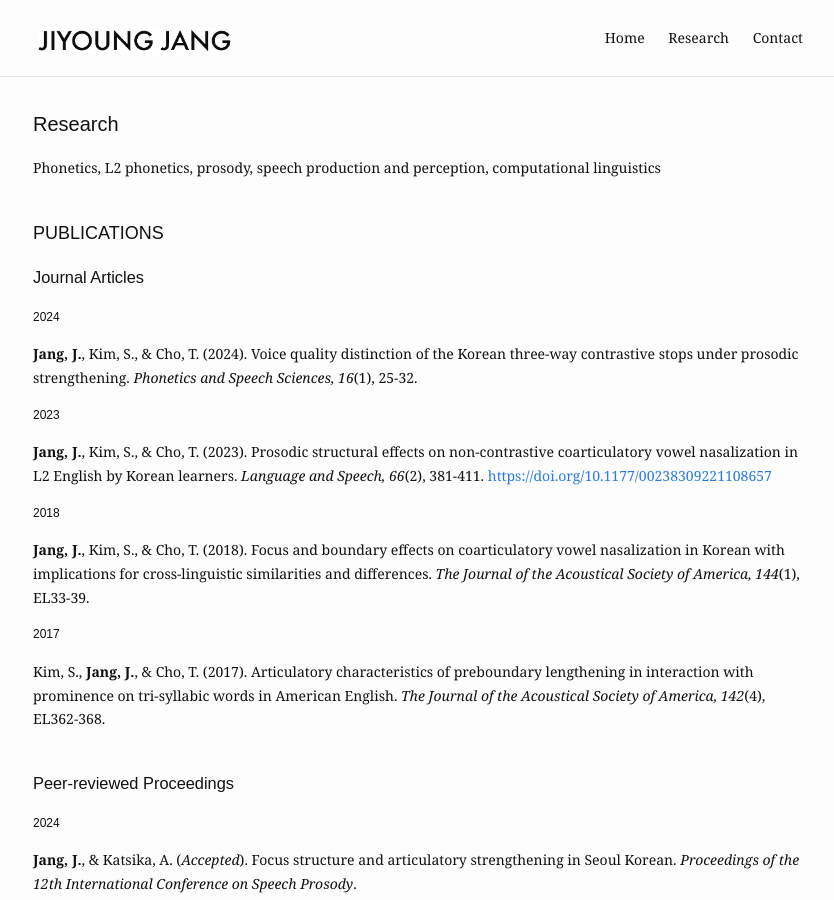
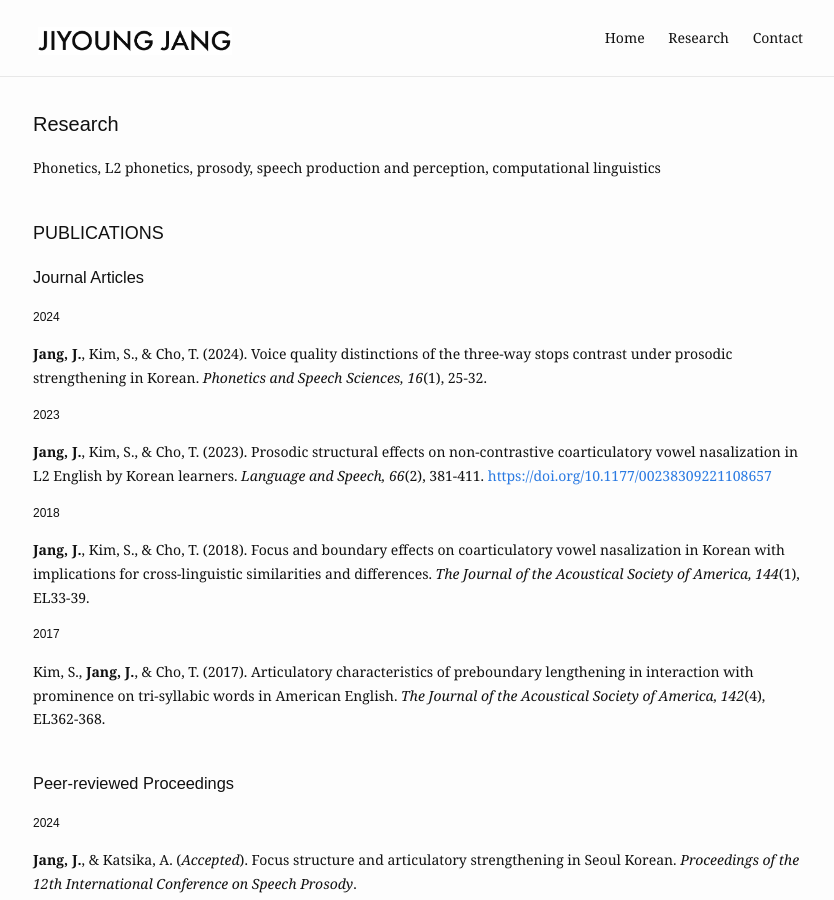
Before and after one commit to jiyoungj/jiyoungj.github.io, a Jekyll site: the page built from research.md, in a window 1280 px wide and 900 px high. Shown: the whole window, without its empty margins (222-1056 px from the left). Built offline with Jekyll 4.4.1, drawn with Linux system fonts in a browser that asks for light colours; some web fonts are replaced.

Commit message:
Update research.md

```diff
--- a/research.md
+++ b/research.md
@@ -14,7 +14,7 @@ Phonetics, L2 phonetics, prosody, speech production and perception, computationa
 
   <h4>2024</h4>
 
-   <b>Jang, J.</b>, Kim, S., & Cho, T. (2024). Voice quality distinction of the Korean three-way contrastive stops under prosodic strengthening. <em>Phonetics and Speech Sciences, 16</em>(1), 25-32.
+   <b>Jang, J.</b>, Kim, S., & Cho, T. (2024). Voice quality distinctions of the three-way stops contrast under prosodic strengthening in Korean. <em>Phonetics and Speech Sciences, 16</em>(1), 25-32.
 
   <h4>2023</h4>
 
```
